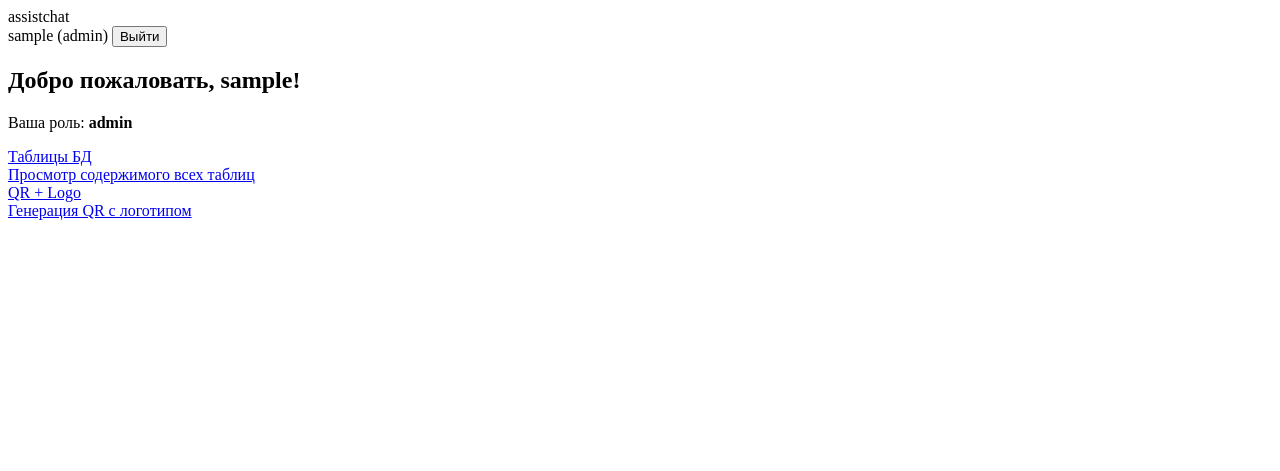
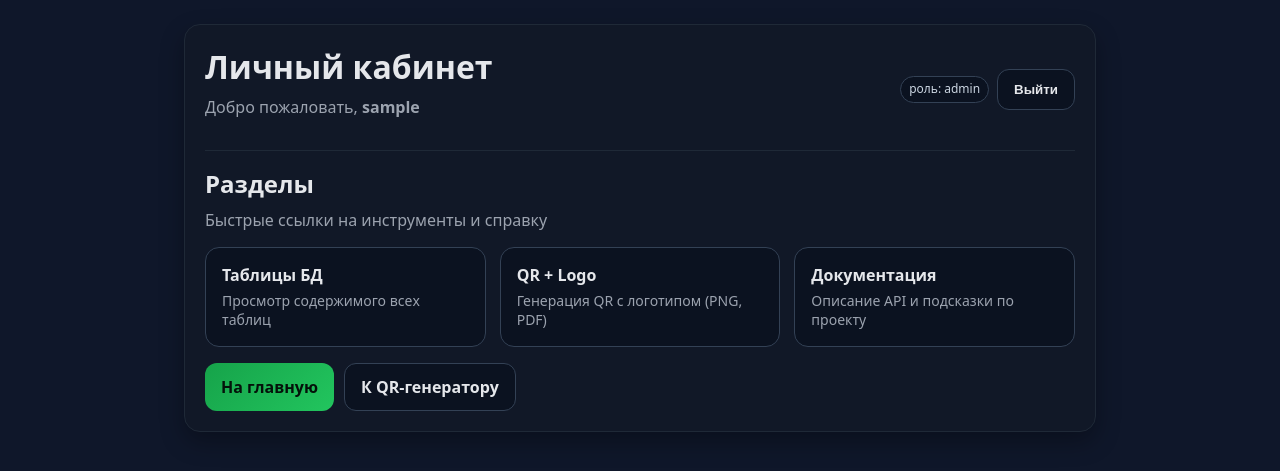
Before and after one commit to Aalam2000/assistchat, a FastAPI app: page /profile in a window 1280 px wide. Shown: the top 471 px of the page. Run offline with FastAPI, Linux system fonts and the light colour scheme; the visitor is signed in with stand-in values (Sample User, id 1); tables that the repository leaves empty hold one stand-in row (values such as "Sample post"); some libraries are stand-ins or nearby versions.

Commit message:
Обновление дизайна.

```diff
--- a/src/app/templates/profile.html
+++ b/src/app/templates/profile.html
@@ -5,35 +5,66 @@
   <meta charset="utf-8" />
   <title>Личный кабинет | assistchat</title>
   <meta name="viewport" content="width=device-width, initial-scale=1" />
-  <link href="/static/css/profile.css" rel="stylesheet" />
+  <style>
+    :root { --bg:#0f172a; --card:#111827; --text:#e5e7eb; --muted:#9ca3af; }
+    *{box-sizing:border-box}
+    body{margin:0;background:var(--bg);color:var(--text);font:16px/1.4 system-ui,Segoe UI,Roboto,Arial}
+    .wrap{max-width:960px;margin:0 auto;padding:24px}
+    .card{background:var(--card);border:1px solid #1f2937;border-radius:16px;padding:20px;box-shadow:0 10px 25px rgba(0,0,0,.3)}
+    .subtitle{color:var(--muted);margin:0 0 16px}
+    .row{display:flex;justify-content:space-between;gap:12px;align-items:center;margin-bottom:16px;flex-wrap:wrap}
+    .user{display:flex;gap:8px;align-items:center;color:#cbd5e1}
+    .badge{padding:4px 8px;border:1px solid #334155;border-radius:999px;background:#0b1220;font-size:12px}
+    .btn{display:inline-flex;justify-content:center;align-items:center;gap:8px;padding:12px 16px;border-radius:12px;border:1px solid #334155;background:#0b1220;color:#e5e7eb;font-weight:600;cursor:pointer;text-decoration:none}
+    .btn.primary{background:linear-gradient(135deg,#16a34a,#22c55e);border:none;color:#04110a}
+    .grid{display:grid;gap:14px;margin-top:8px}
+    @media (min-width:740px){ .grid{grid-template-columns:repeat(3,1fr)} }
+    .tile{display:block;padding:16px;border:1px solid #334155;border-radius:14px;background:#0b1220;text-decoration:none;color:var(--text);transition:transform .08s ease, border-color .08s ease}
+    .tile:hover{transform:translateY(-1px);border-color:#475569}
+    .tile-title{font-weight:700;margin:0 0 4px}
+    .tile-desc{color:var(--muted);font-size:14px;margin:0}
+    .hr{height:1px;background:#1f2937;margin:16px 0}
+  </style>
 </head>
 <body>
-  <header class="topbar">
-    <div class="brand">assistchat</div>
-    <div class="user">
-      <span class="username">{{ username }}</span>
-      <span class="role">({{ role }})</span>
-      <button id="logout-btn" class="btn small">Выйти</button>
-    </div>
-  </header>
+  <main class="wrap">
+    <div class="card">
+      <div class="row">
+        <div>
+          <h1 style="margin:0 0 6px">Личный кабинет</h1>
+          <p class="subtitle">Добро пожаловать, <strong>{{ username }}</strong></p>
+        </div>
+        <div class="user">
+          <span class="badge">роль: {{ role }}</span>
+          <button id="logout-btn" class="btn">Выйти</button>
+        </div>
+      </div>
 
-  <main class="content">
-    <section class="card">
-      <h2>Добро пожаловать, {{ username }}!</h2>
-      <p>Ваша роль: <strong>{{ role }}</strong></p>
+      <div class="hr"></div>
+
+      <h2 style="margin:0 0 8px">Разделы</h2>
+      <p class="subtitle">Быстрые ссылки на инструменты и справку</p>
 
       <div class="grid">
         <a class="tile" href="/tables">
           <div class="tile-title">Таблицы БД</div>
-          <div class="tile-desc">Просмотр содержимого всех таблиц</div>
+          <p class="tile-desc">Просмотр содержимого всех таблиц</p>
         </a>
         <a class="tile" href="/qr">
           <div class="tile-title">QR + Logo</div>
-          <div class="tile-desc">Генерация QR с логотипом</div>
+          <p class="tile-desc">Генерация QR с логотипом (PNG, PDF)</p>
         </a>
-        <!-- здесь в будущем добавите быстрые ссылки на ваши разделы -->
+        <a class="tile" href="/docs">
+          <div class="tile-title">Документация</div>
+          <p class="tile-desc">Описание API и подсказки по проекту</p>
+        </a>
       </div>
-    </section>
+
+      <div style="margin-top:16px;display:flex;gap:10px;flex-wrap:wrap">
+        <a class="btn primary" href="/">На главную</a>
+        <a class="btn" href="/qr">К QR‑генератору</a>
+      </div>
+    </div>
   </main>
 
   <script src="/static/js/config.js"></script>
```
Also changed, not shown: 1 other file.
